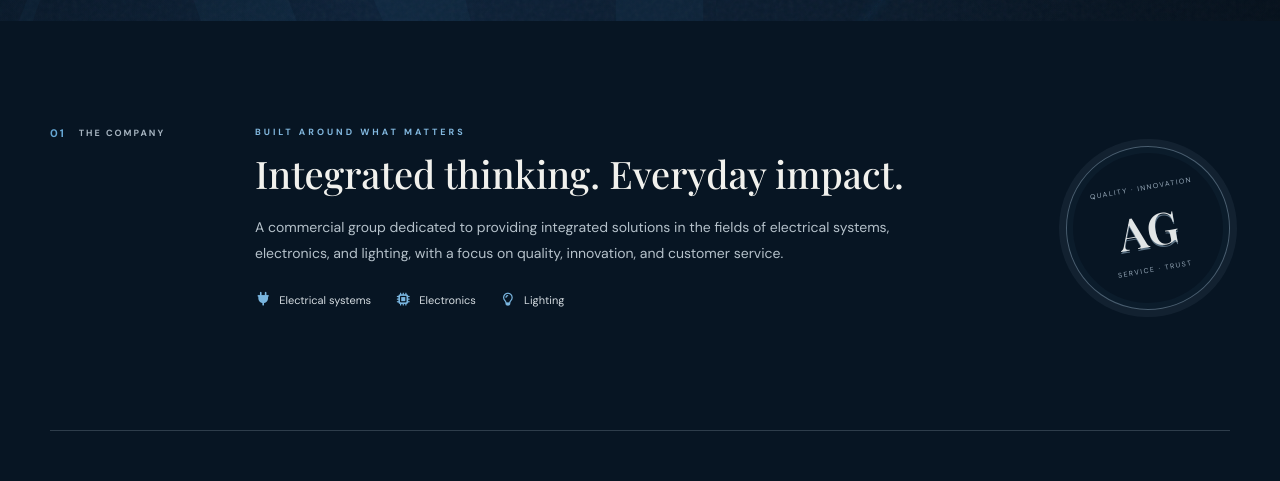
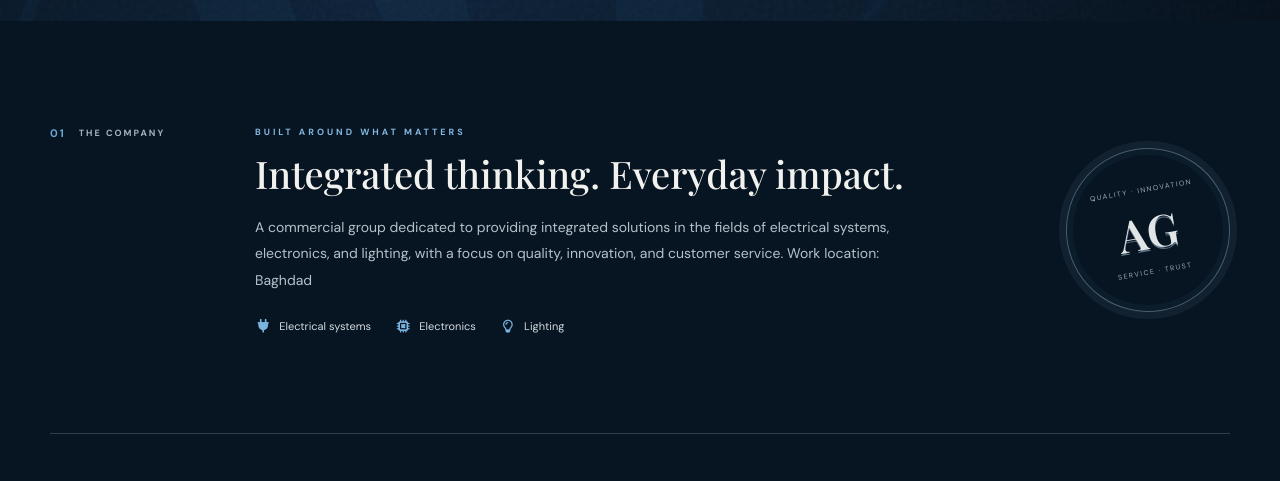
Before and after one commit to aghaahm/ahgastore, a plain HTML site: page index.html in a window 1280 px wide. Shown: the part 779-1260 px from the top of the page. Drawn offline with nearby package versions, Linux system fonts and the light colour scheme.

Commit message:
Fix HTML formatting and structure

```diff
--- a/index.html
+++ b/index.html
@@ -78,7 +78,7 @@
             <div class="overview-copy">
                 <p class="eyebrow" data-en="Built around what matters" data-ar="نركز على ما يهم">Built around what matters</p>
                 <h2 id="overview-title" data-en="Integrated thinking. Everyday impact." data-ar="رؤية متكاملة. أثر في كل يوم.">Integrated thinking. Everyday impact.</h2>
-                <p class="company-description" data-en="A commercial group dedicated to providing integrated solutions in the fields of electrical systems, electronics, and lighting, with a focus on quality, innovation, and customer service. Work location: Baghdad" data-ar="مجموعة تجارية متخصصة في تقديم حلول متكاملة في مجالات الأنظمة الكهربائية والإلكترونيات والإضاءة، مع التركيز على الجودة والابتكار وخدمة العملاء موقع العمل بغداد     .">A commercial group dedicated to providing integrated solutions in the fields of electrical systems, electronics, and lighting, with a focus on quality, innovation, and customer service.</p>
+                <p class="company-description" data-en="A commercial group dedicated to providing integrated solutions in the fields of electrical systems, electronics, and lighting, with a focus on quality, innovation, and customer service. Work location: Baghdad" data-ar="مجموعة تجارية متخصصة في تقديم حلول متكاملة في مجالات الأنظمة الكهربائية والإلكترونيات والإضاءة، مع التركيز على الجودة والابتكار وخدمة العملاء موقع العمل بغداد     .">A commercial group dedicated to providing integrated solutions in the fields of electrical systems, electronics, and lighting, with a focus on quality, innovation, and customer service.  Work location: Baghdad</p>
                 <div class="expertise-list" aria-label="Areas of expertise">
                     <span><i class="fa-solid fa-plug" aria-hidden="true"></i><span data-en="Electrical systems" data-ar="الأنظمة الكهربائية">Electrical systems</span></span>
                     <span><i class="fa-solid fa-microchip" aria-hidden="true"></i><span data-en="Electronics" data-ar="الإلكترونيات">Electronics</span></span>
```
